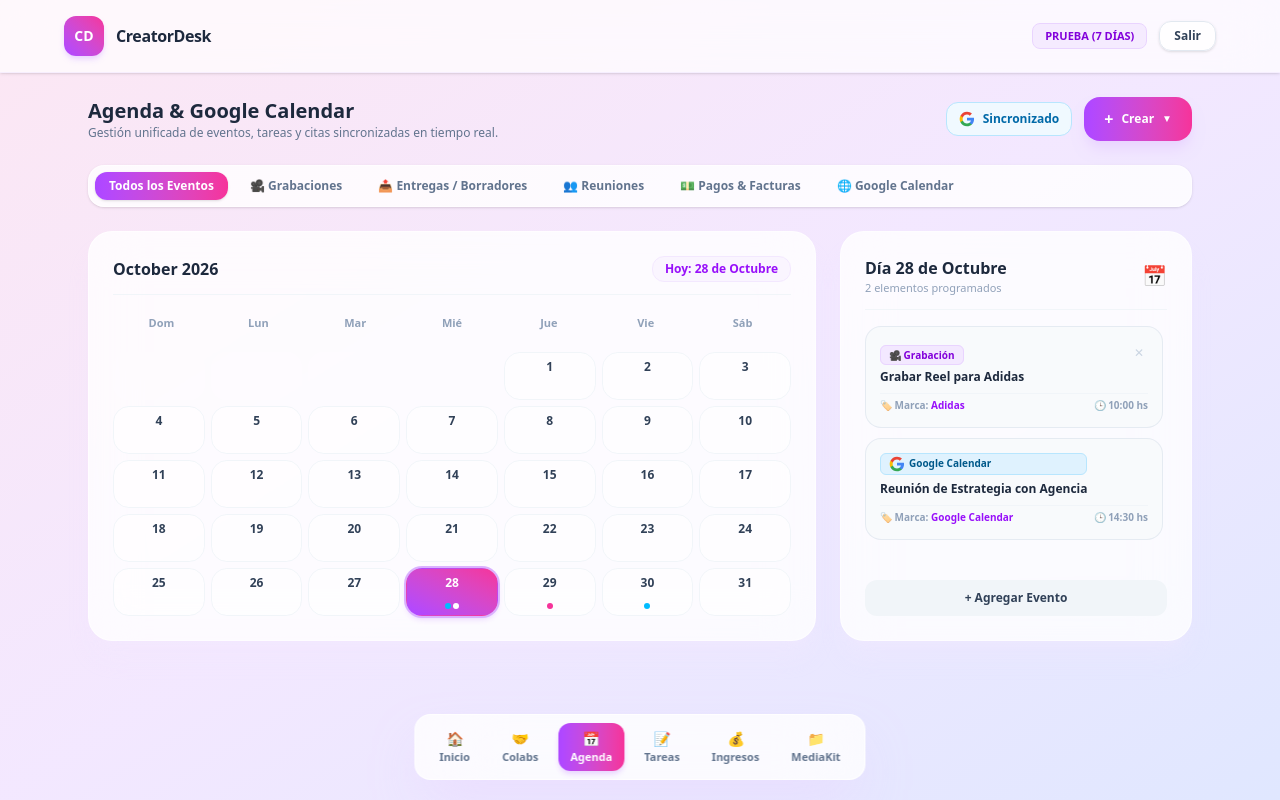
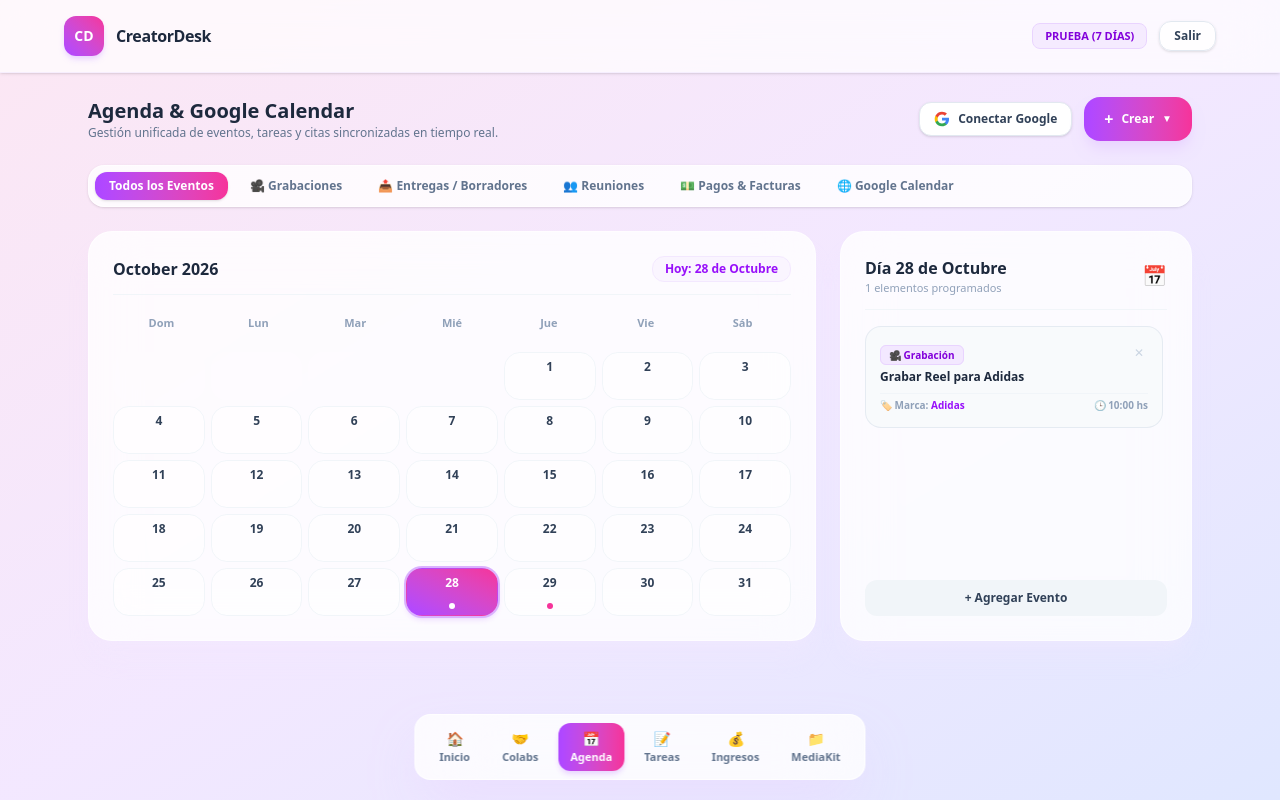
Before and after one commit to diparraguirre-oss/creatordesk, a Next.js app: page /creatordesk/1 in a window 1280 px wide. Built offline with nearby package versions, Linux system fonts and the light colour scheme; sample sign-in values are in the browser's storage.

Commit message:
feat: implementar flujo real de inicio de sesion oauth de google calendar

```diff
--- a/src/app/creatordesk/[creatorSlug]/page.tsx
+++ b/src/app/creatordesk/[creatorSlug]/page.tsx
@@ -126,25 +126,45 @@ export default function CreatorDeskAppPage({ params }: { params: { creatorSlug?:
   const [showTaskConfirmModal, setShowTaskConfirmModal] = useState(false);
   const [colabToDelete, setColabToDelete] = useState<any>(null);
 
-  // ESTADOS DE LA AGENDA Y GOOGLE CALENDAR
+  // ESTADOS DE LA AGENDA Y GOOGLE CALENDAR OAUTH
   const [selectedDay, setSelectedDay] = useState<number>(28);
   const [calendarFilter, setCalendarFilter] = useState<'todos' | 'grabacion' | 'entrega' | 'reunion' | 'pago' | 'google'>('todos');
   const [showCreateDropdown, setShowCreateDropdown] = useState(false);
   const [createType, setCreateType] = useState<'evento' | 'tarea' | 'citas' | null>(null);
 
-  // Estado Sincronización Google Calendar
-  const [isGoogleConnected, setIsGoogleConnected] = useState(true);
-
-  // Eventos de la Agenda (incluyendo sincronizados con Google)
-  const [calendarEvents, setCalendarEvents] = useState([
+  // Estado Real de Google Auth
+  const [isGoogleConnected, setIsGoogleConnected] = useState(false);
+  const [googleAccessToken, setGoogleAccessToken] = useState<string | null>(null);
+
+  // Eventos de la Agenda
+  const [calendarEvents, setCalendarEvents] = useState<any[]>([
     { id: 'e1', title: 'Grabar Reel para Adidas', brand: 'Adidas', date: '2026-10-28', time: '10:00 hs', category: 'grabacion', source: 'creator' },
-    { id: 'e2', title: 'Reunión de Estrategia con Agencia', brand: 'Google Calendar', date: '2026-10-28', time: '14:30 hs', category: 'google', source: 'google' },
-    { id: 'e3', title: 'Entrega de Borrador Video UGC', brand: 'Aurelia', date: '2026-10-29', time: '16:00 hs', category: 'entrega', source: 'creator' },
-    { id: 'e4', title: 'Llamada de Descubrimiento de Marca', brand: 'Google Calendar', date: '2026-10-30', time: '11:00 hs', category: 'reunion', source: 'google' },
-    { id: 'e5', title: 'Fecha Estimada de Cobro Factura', brand: 'Adidas', date: '2026-11-05', time: '09:00 hs', category: 'pago', source: 'creator' }
+    { id: 'e2', title: 'Entrega de Borrador Video UGC', brand: 'Aurelia', date: '2026-10-29', time: '16:00 hs', category: 'entrega', source: 'creator' },
+    { id: 'e3', title: 'Fecha Estimada de Cobro Factura', brand: 'Adidas', date: '2026-11-05', time: '09:00 hs', category: 'pago', source: 'creator' }
   ]);
 
-  // Formulario de creación rápida (+ Crear)
+  // Redirección a Inicio de Sesión de Google (OAuth 2.0)
+  const handleGoogleAuthConnect = () => {
+    if (isGoogleConnected) {
+      // Desconectar
+      setIsGoogleConnected(false);
+      setGoogleAccessToken(null);
+      setCalendarEvents(calendarEvents.filter(e => e.source !== 'google'));
+      return;
+    }
+
+    // ID de Cliente de Google Cloud Console
+    const googleClientId = process.env.NEXT_PUBLIC_GOOGLE_CLIENT_ID || 'TU_GOOGLE_CLIENT_ID.apps.googleusercontent.com';
+    const redirectUri = typeof window !== 'undefined' ? `${window.location.origin}/api/auth/google/callback` : '';
+    const scope = encodeURIComponent('https://www.googleapis.com/auth/calendar.events.readonly https://www.googleapis.com/auth/calendar.events');
+
+    const authUrl = `https://accounts.google.com/o/oauth2/v2/auth?client_id=${googleClientId}&redirect_uri=${redirectUri}&response_type=token&scope=${scope}&prompt=consent`;
+
+    // Redirigir a la pantalla oficial de inicio de sesión de Google
+    window.location.href = authUrl;
+  };
+
+  // Formulario de creación
   const [createTitle, setCreateTitle] = useState('');
   const [createBrand, setCreateBrand] = useState('');
   const [createDate, setCreateDate] = useState('2026-10-28');
@@ -815,7 +835,7 @@ export default function CreatorDeskAppPage({ params }: { params: { creatorSlug?:
           </div>
         )}
 
-        {/* PESTAÑA AGENDA CON GOOGLE CALENDAR & BOTÓN CREAR */}
+        {/* PESTAÑA AGENDA CON GOOGLE CALENDAR REAL */}
         {activeTab === 'calendar' && (
           <div className="space-y-6">
             <div className="flex flex-col sm:flex-row items-start sm:items-center justify-between gap-4">
@@ -825,15 +845,15 @@ export default function CreatorDeskAppPage({ params }: { params: { creatorSlug?:
               </div>
 
               <div className="flex items-center space-x-3 relative">
-                {/* Indicador de Google Calendar */}
+                {/* Botón de Autenticación de Google Real */}
                 <button
-                  onClick={() => setIsGoogleConnected(!isGoogleConnected)}
-                  className={`px-3 py-2 rounded-xl text-xs font-bold transition flex items-center gap-2 border ${
+                  onClick={handleGoogleAuthConnect}
+                  className={`px-3.5 py-2 rounded-xl text-xs font-bold transition flex items-center gap-2 border shadow-sm ${
                     isGoogleConnected
-                      ? 'bg-sky-50 border-sky-200 text-sky-700'
-                      : 'bg-slate-50 border-slate-200 text-slate-500'
+                      ? 'bg-sky-50 border-sky-200 text-sky-700 hover:bg-sky-100'
+                      : 'bg-white border-slate-200 text-slate-700 hover:bg-slate-50'
                   }`}
-                  title="Haz clic para alternar sincronización"
+                  title={isGoogleConnected ? "Google Calendar Conectado (Clic para desconectar)" : "Iniciar sesión con Google para sincronizar tu agenda"}
                 >
                   <GoogleIcon />
                   <span>{isGoogleConnected ? 'Sincronizado' : 'Conectar Google'}</span>
@@ -850,7 +870,6 @@ export default function CreatorDeskAppPage({ params }: { params: { creatorSlug?:
                     <span className="text-[10px]">▼</span>
                   </button>
 
-                  {/* Menú Desplegable Opciones (+ Crear) */}
                   {showCreateDropdown && (
                     <div className="absolute right-0 mt-2 w-52 bg-white rounded-2xl shadow-2xl border border-purple-100 py-2 z-50 animate-in fade-in zoom-in duration-150">
                       <button
```
